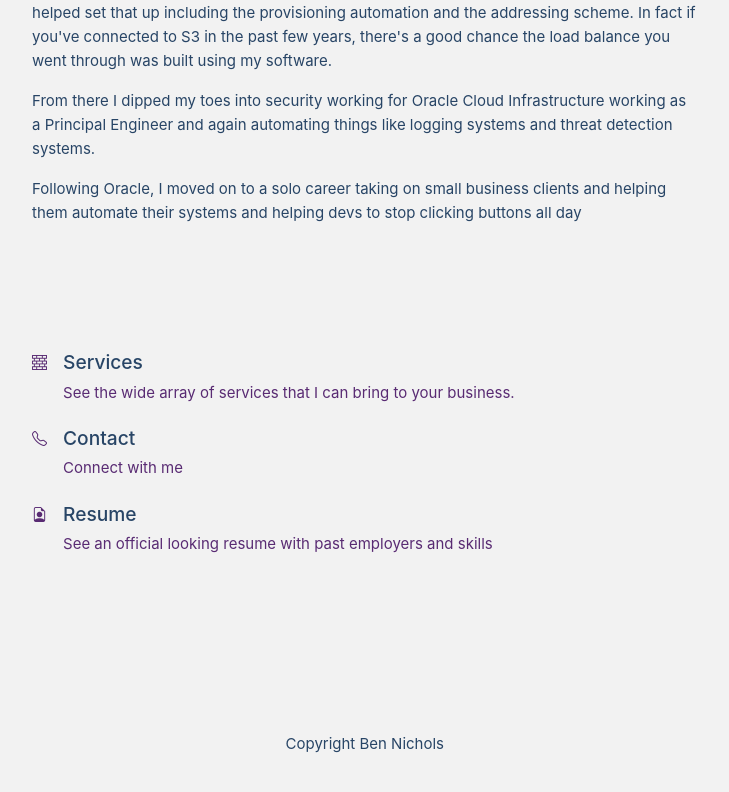
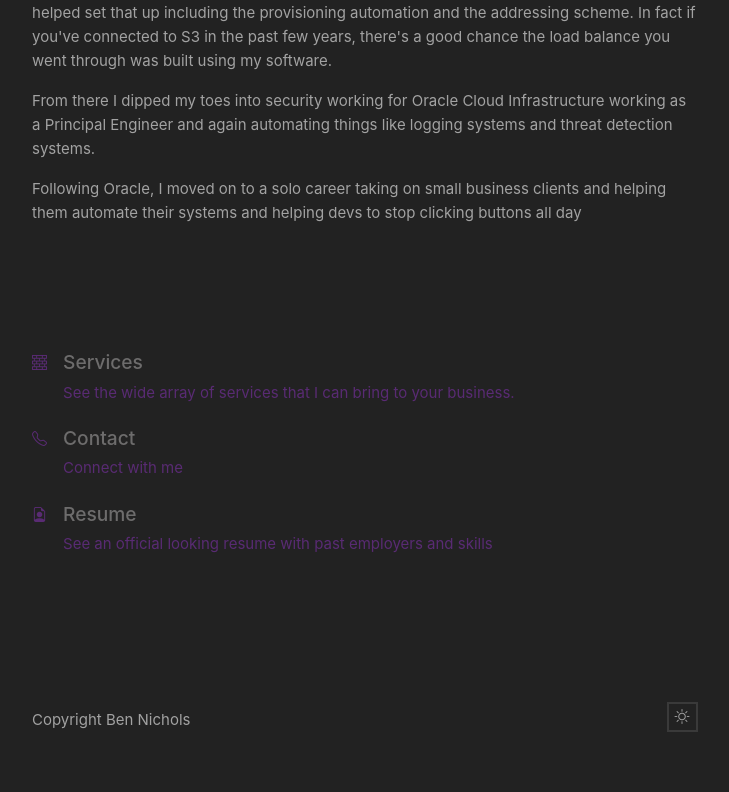
Before and after one commit to bnichs/bnichs-public, a Vue app in the folder bnichs/: page / in a window 1280 px wide. Shown: the part 424-1216 px from the top of the page, without its empty margins (480-1209 px from the left). Built offline with nearby package versions, Linux system fonts and the light colour scheme.

Commit message:
Dark body toggle

```diff
--- a/bnichs/src/App.vue
+++ b/bnichs/src/App.vue
@@ -25,16 +25,35 @@ import TitleBox from './components/TitleBox.vue'
   <div style="clear:both;"></div>
 
   <footer>
-    Copyright Ben Nichols
+    <span class="footer-text">
+      Copyright Ben Nichols
+    </span>
+    <button @click="toggleDark" type="button" class="dark-toggle">
+      <i
+          v-if="! darkMode()"
+          aria-hidden="true"
+          class="bi-moon"
+          title="Toggle between dark and light mode"
+      ></i>
+      <i
+          v-if="darkMode()"
+          aria-hidden="true"
+          class="bi-sun"
+          title="Toggle between dark and light mode"
+      ></i>
+<!--      <span class="sr-only">Toggle between dark and light mode</span>-->
+
+    </button>
   </footer>
 </template>
 
 
 <script lang="ts">
 import {PAGE_TITLE} from "./config"
+import {defineComponent} from "vue";
 
 
-export default {
+export default defineComponent({
   name: "App",
   props: {
     bare: {
@@ -42,9 +61,58 @@ export default {
       default: false,
     }
   },
+  data(){
+    return {
+      defaultColorScheme: "dark",
+    }
+  },
   mounted() {
+    this.detectColorScheme()
+    window.matchMedia("(prefers-color-scheme: dark)").addEventListener("change",   e => e.matches && this.setScheme("dark") );
+    window.matchMedia("(prefers-color-scheme: light)").addEventListener("change",   e => e.matches && this.setScheme("light") );
   },
-};
+  computed: {
+  },
+  methods: {
+    darkMode(){
+      return this.getScheme() == "dark" ;
+    },
+    getScheme(){
+      return localStorage.getItem('theme')
+    },
+    setScheme(scheme: string){
+      localStorage.setItem('theme', scheme);
+      document.documentElement.setAttribute('data-theme', scheme);
+      this.$forceUpdate()
+    },
+    toggleDark() {
+      if (this.darkMode()){
+        this.setScheme("light")
+      } else{
+        this.setScheme("dark")
+      }
+      this.$forceUpdate()
+    },
+    detectColorScheme(){
+      let theme = this.defaultColorScheme;
+
+      //local storage is used to override OS theme settings
+      if(localStorage.getItem("theme")){
+        if(localStorage.getItem("theme") == "dark"){
+          let theme = "dark";
+        }
+      } else if(!window.matchMedia) {
+        //matchMedia method not supported
+        return false;
+      } else if(window.matchMedia("(prefers-color-scheme: dark)").matches) {
+        //OS theme setting detected as dark
+        let theme = "dark";
+      }
+
+      this.setScheme(theme)
+    }
+  }
+});
 </script>
 
 <style>
@@ -58,6 +126,15 @@ footer{
   text-align: center;
   display: block;
   margin: 10vh 0 0 0;
+}
+
+.dark-toggle{
+  position: absolute;
+  right: 0px;
+  bottom: 0px;
+  color: var(--color-icon);
+  background-color: var(--color-background);
+  border: 2px solid var(--color-border);
 }
 
 .footer-text{
--- a/bnichs/src/assets/base.css
+++ b/bnichs/src/assets/base.css
@@ -35,6 +35,7 @@
 
   --color-heading: var(--vt-c-text-light-1);
   --color-text: var(--vt-c-text-light-1);
+  --color-icon: var(--vt-c-text-light-1);
 
   --color-title: var(--vt-c-purp);
 
@@ -43,8 +44,8 @@
   --section-gap: 160px;
 }
 
-@media (prefers-color-scheme: dark) {
-  :root {
+/*@media (prefers-color-scheme: dark) {*/
+[data-theme="dark"] {
     --color-background: var(--vt-c-black-soft);
     /*--color-background-soft: var(--vt-c-black-soft);*/
     /*--color-background-mute: var(--vt-c-black-mute);*/
@@ -54,12 +55,13 @@
 
     --color-heading: var(--vt-c-text-dark-1);
     --color-text: var(--vt-c-text-dark-2);
+    --color-icon: var(--vt-c-text-dark-2);
 
-    --color-title: var(--vt-c-text-light-1);
+  --color-title: var(--vt-c-text-light-1);
 
     --color-link: var(--vt-c-purp);
   }
-}
+/*}*/
 
 *,
 *::before,
```
